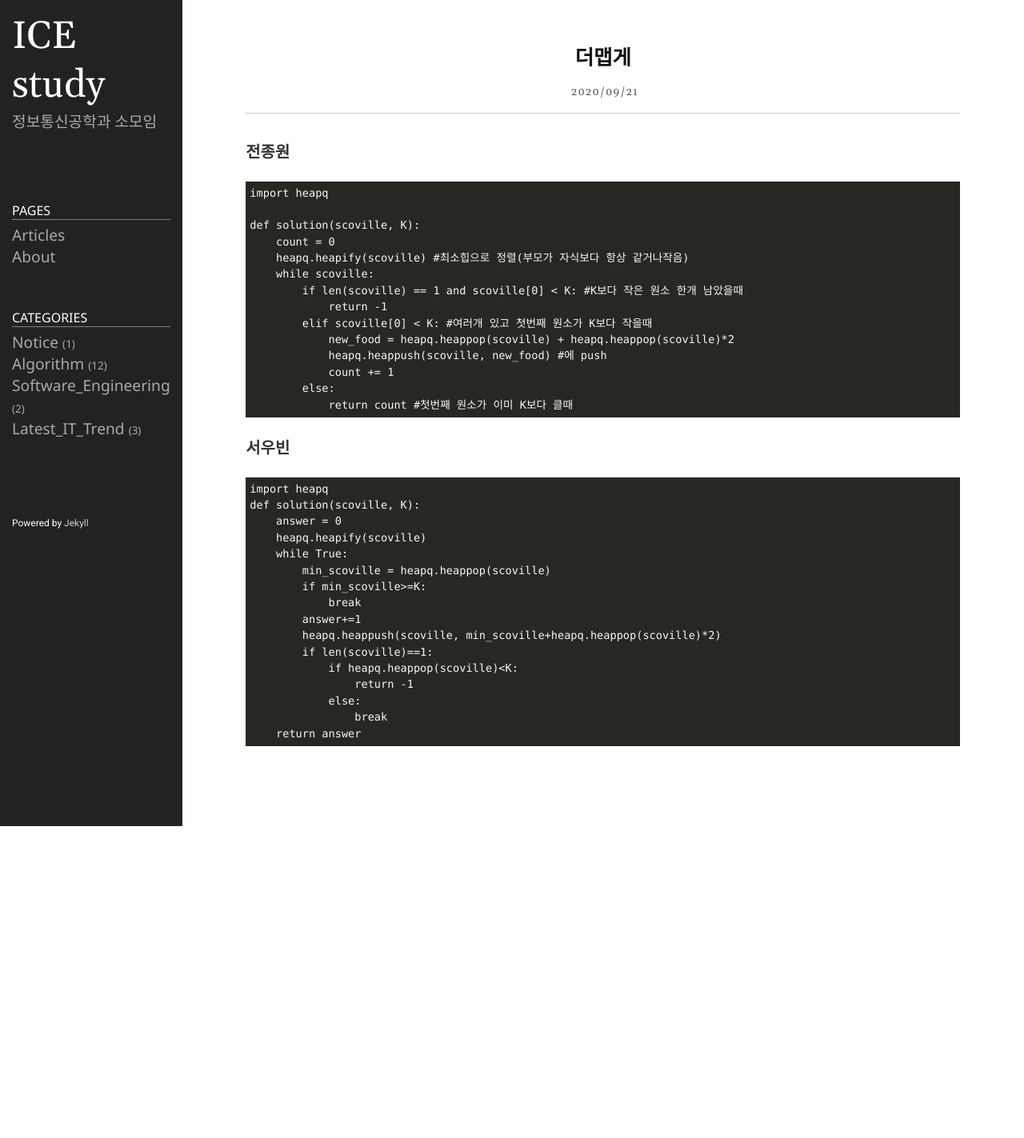
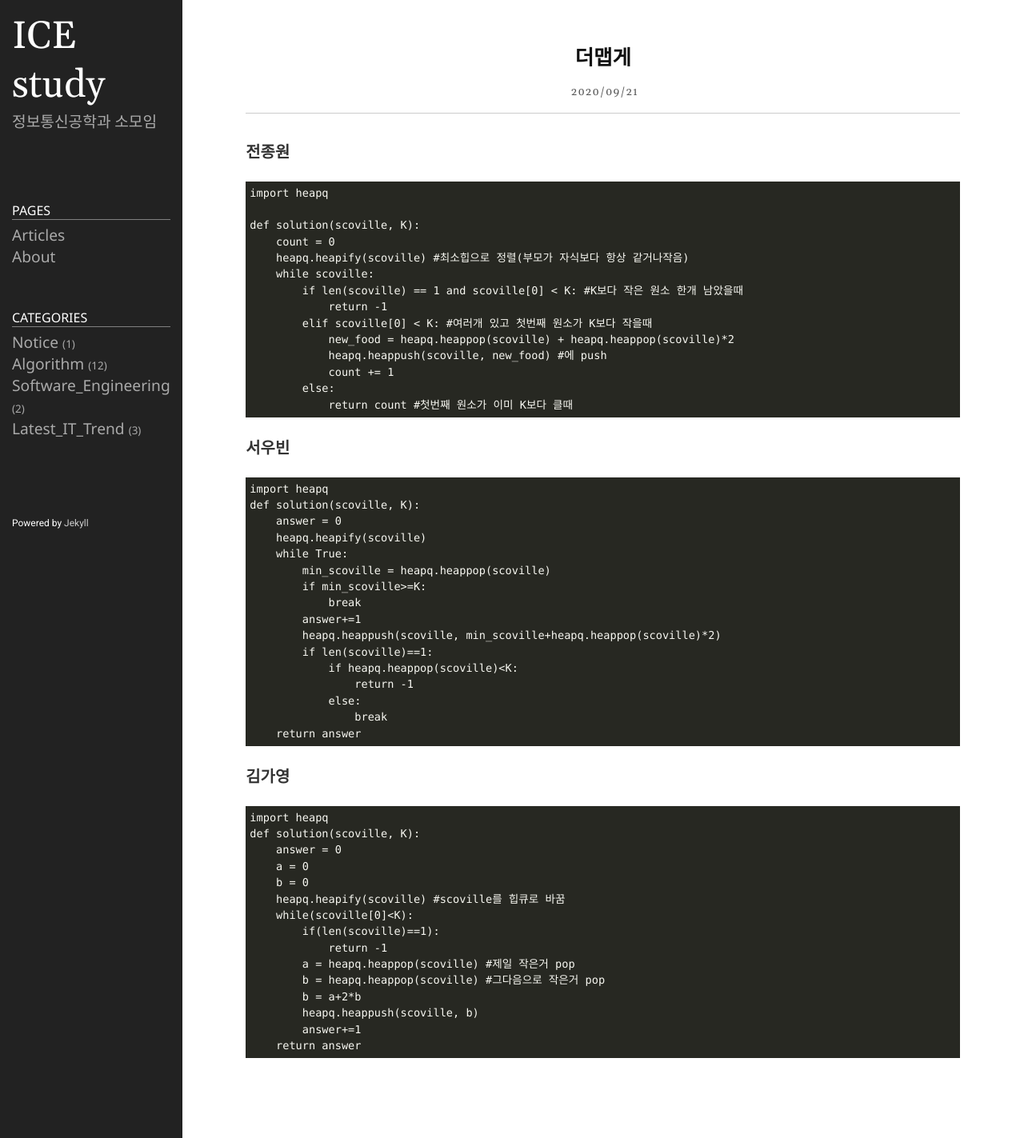
Before and after one commit to icestudy/icestudy.github.io, a Jekyll site: the page built from _posts/2020-09-18-더맵게.md, in a window 1280 px wide. Shown: the whole page at 80% size. Built offline with Jekyll 4.4.1, drawn with Linux system fonts in a browser that asks for light colours; before the commit the page ends 1033 px from its top, so only the background shows below that.

Commit message:
Update 2020-09-18-더맵게.md

````diff
--- a/_posts/2020-09-18-더맵게.md
+++ b/_posts/2020-09-18-더맵게.md
@@ -40,3 +40,21 @@ def solution(scoville, K):
                 break
     return answer
 ```
+### 김가영
+```
+import heapq
+def solution(scoville, K):
+    answer = 0
+    a = 0
+    b = 0
+    heapq.heapify(scoville) #scoville를 힙큐로 바꿈
+    while(scoville[0]<K):
+        if(len(scoville)==1):
+            return -1
+        a = heapq.heappop(scoville) #제일 작은거 pop
+        b = heapq.heappop(scoville) #그다음으로 작은거 pop
+        b = a+2*b
+        heapq.heappush(scoville, b)
+        answer+=1
+    return answer
+```
````
